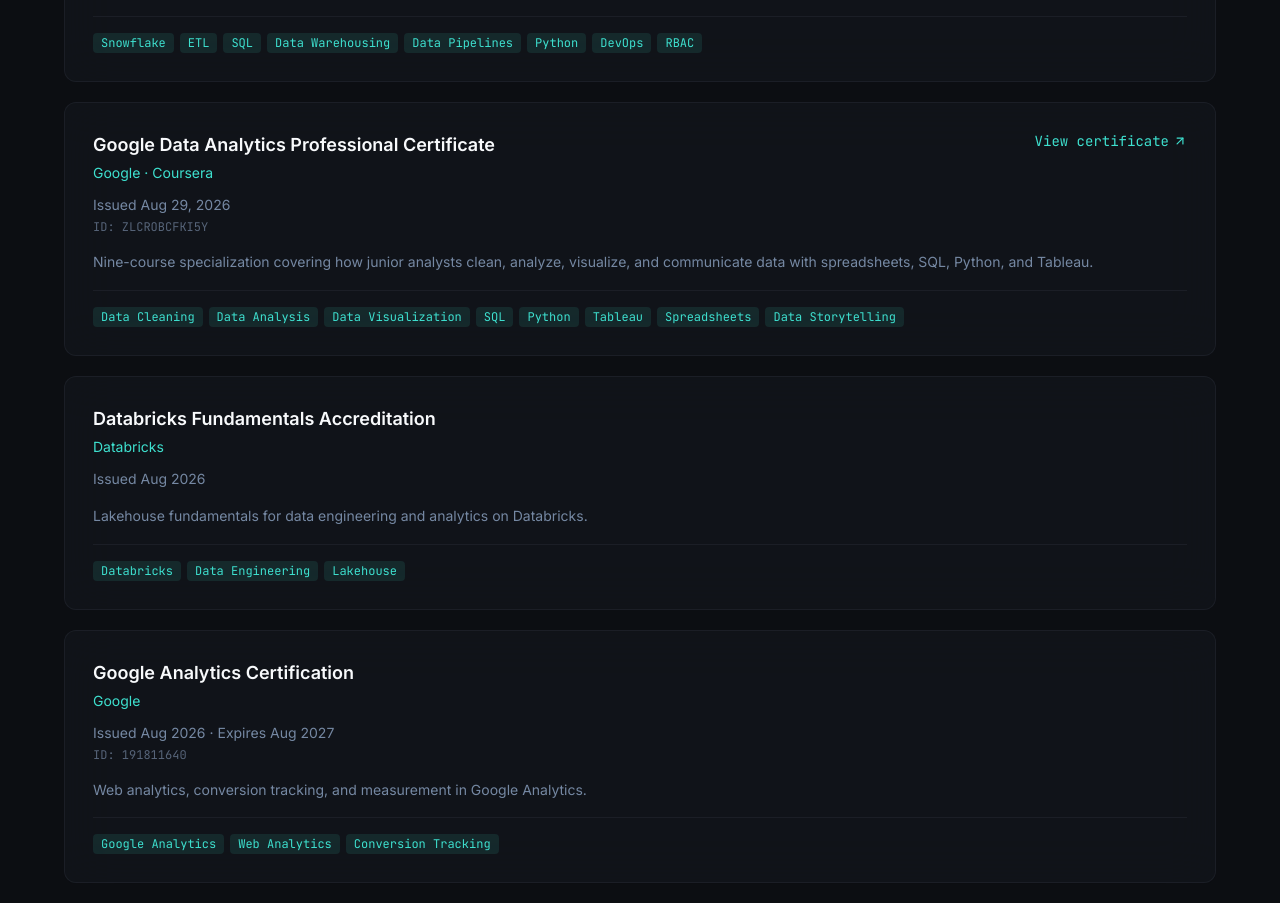
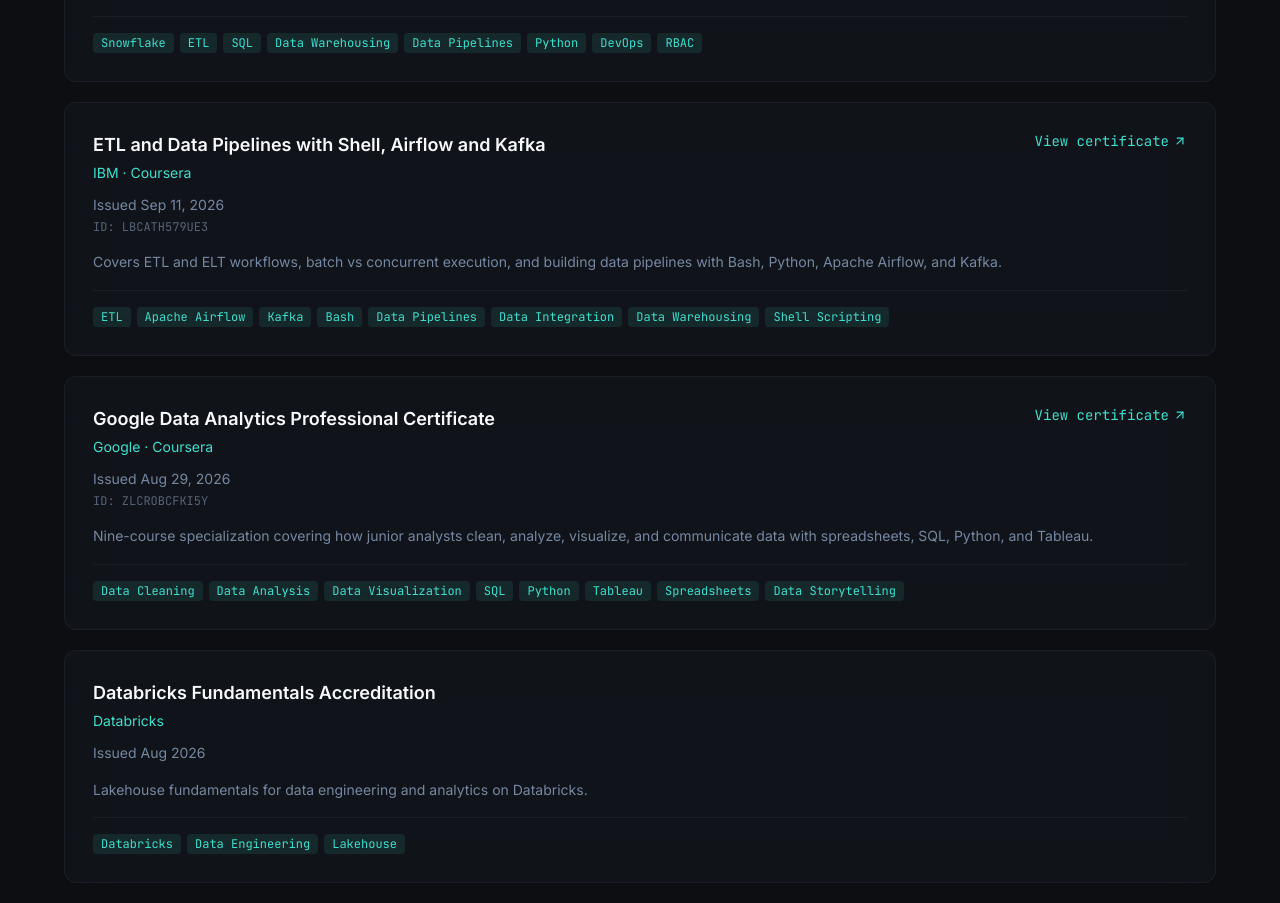
Before and after one commit to darderrdur17/Derren_Winata_Personal_Website, a React (Vite) app: page /certifications in a window 1280 px wide. Shown: the part 2320-3223 px from the top of the page. Built offline with nearby package versions, Linux system fonts and the light colour scheme; no server answers; the HTML template or start-up script is replaced by a standard one.

Commit message:
Add IBM ETL and Data Pipelines certificate with downloadable PDF.
Adds the Coursera course to Data & Analytics with credential ID and view-certificate link.

Co-authored-by: Cursor <cursoragent@cursor.com>

```diff
--- a/src/data/certifications.ts
+++ b/src/data/certifications.ts
@@ -84,6 +84,25 @@ export const certificationGroups: { label: string; items: Certification[] }[] =
           "Python",
           "DevOps",
           "RBAC",
+        ],
+      },
+      {
+        title: "ETL and Data Pipelines with Shell, Airflow and Kafka",
+        issuer: "IBM · Coursera",
+        date: "Sep 11, 2026",
+        credentialId: "LBCATH579UE3",
+        certificateUrl: "/certificates/etl-data-pipelines-coursera.pdf",
+        insight:
+          "Covers ETL and ELT workflows, batch vs concurrent execution, and building data pipelines with Bash, Python, Apache Airflow, and Kafka.",
+        skills: [
+          "ETL",
+          "Apache Airflow",
+          "Kafka",
+          "Bash",
+          "Data Pipelines",
+          "Data Integration",
+          "Data Warehousing",
+          "Shell Scripting",
         ],
       },
       {
```
Also changed, not shown: 1 other file (tests, documents, lock files or other folders).
